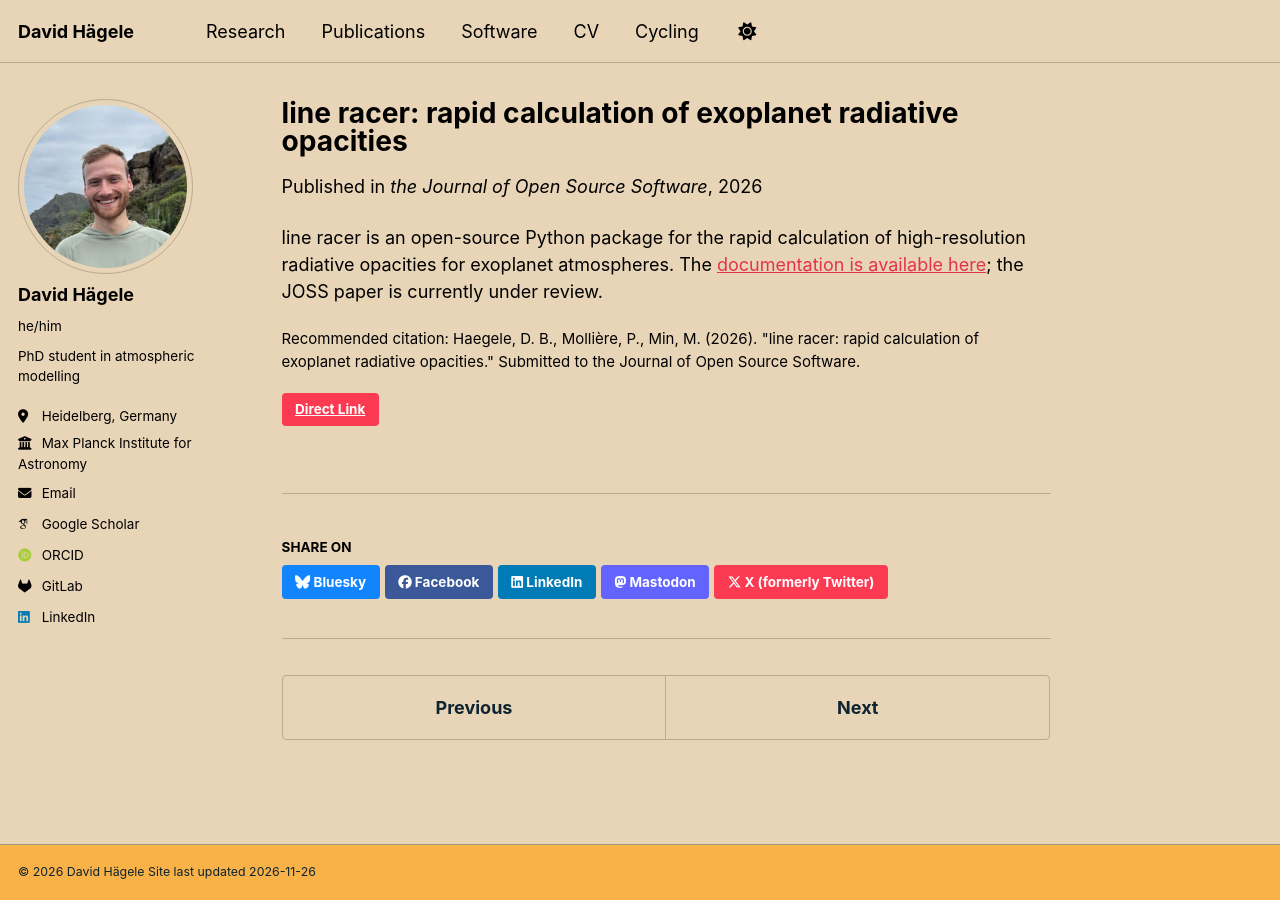
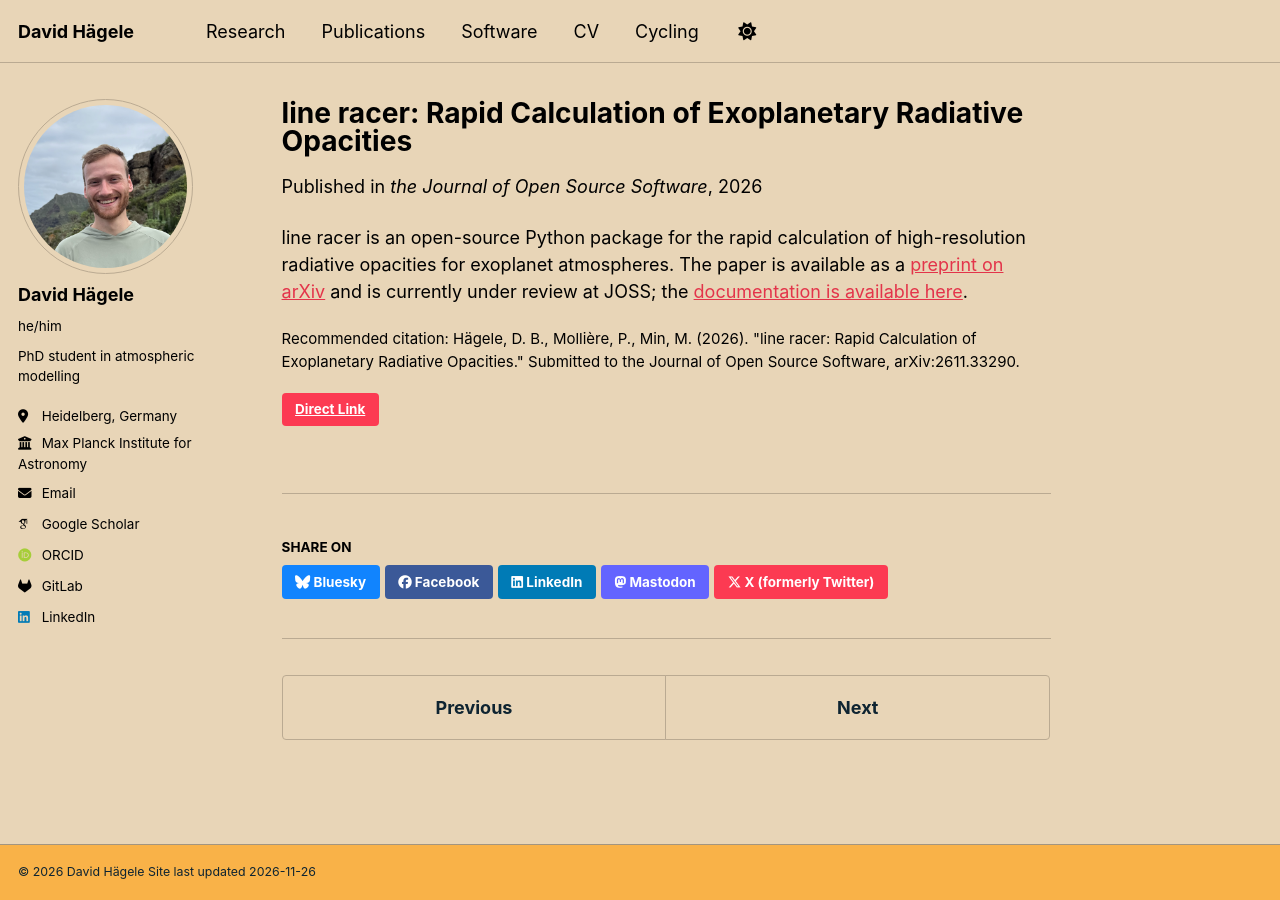
Before and after one commit to DavidHaegele/DavidHaegele.github.io, a Jekyll site: the page built from _publications/2026-01-01-line-racer.md, in a window 1280 px wide. Built offline with Jekyll 4.4.1, drawn with Linux system fonts in a browser that asks for light colours; some web fonts are replaced; a script bundle is joined from its source files by our own code; library files that are not in the unit come from our copies.

Commit message:
Added line racer paper

```diff
--- a/_publications/2026-01-01-line-racer.md
+++ b/_publications/2026-01-01-line-racer.md
@@ -1,13 +1,13 @@
 ---
-title: "line racer: rapid calculation of exoplanet radiative opacities"
+title: "line racer: Rapid Calculation of Exoplanetary Radiative Opacities"
 collection: publications
 category: firstauthor
 permalink: /publication/line-racer
 date: 2026-01-01
 venue: 'the Journal of Open Source Software'
 submitted: true
-link: 'https://line-racer.readthedocs.io/en/latest/'
-citation: 'Haegele, D. B., Mollière, P., Min, M. (2026). &quot;line racer: rapid calculation of exoplanet radiative opacities.&quot; Submitted to the Journal of Open Source Software.'
+link: 'https://arxiv.org/abs/2611.33290'
+citation: 'Hägele, D. B., Mollière, P., Min, M. (2026). &quot;line racer: Rapid Calculation of Exoplanetary Radiative Opacities.&quot; Submitted to the Journal of Open Source Software, arXiv:2611.33290.'
 ---
 
-line racer is an open-source Python package for the rapid calculation of high-resolution radiative opacities for exoplanet atmospheres. The [documentation is available here](https://line-racer.readthedocs.io/en/latest/); the JOSS paper is currently under review.
+line racer is an open-source Python package for the rapid calculation of high-resolution radiative opacities for exoplanet atmospheres. The paper is available as a [preprint on arXiv](https://arxiv.org/abs/2611.33290) and is currently under review at JOSS; the [documentation is available here](https://line-racer.readthedocs.io/en/latest/).
```
Also changed, not shown: _pages/research.md (+2 -2 lines), _pages/software.md (+1 -1 lines), 1 other file.
